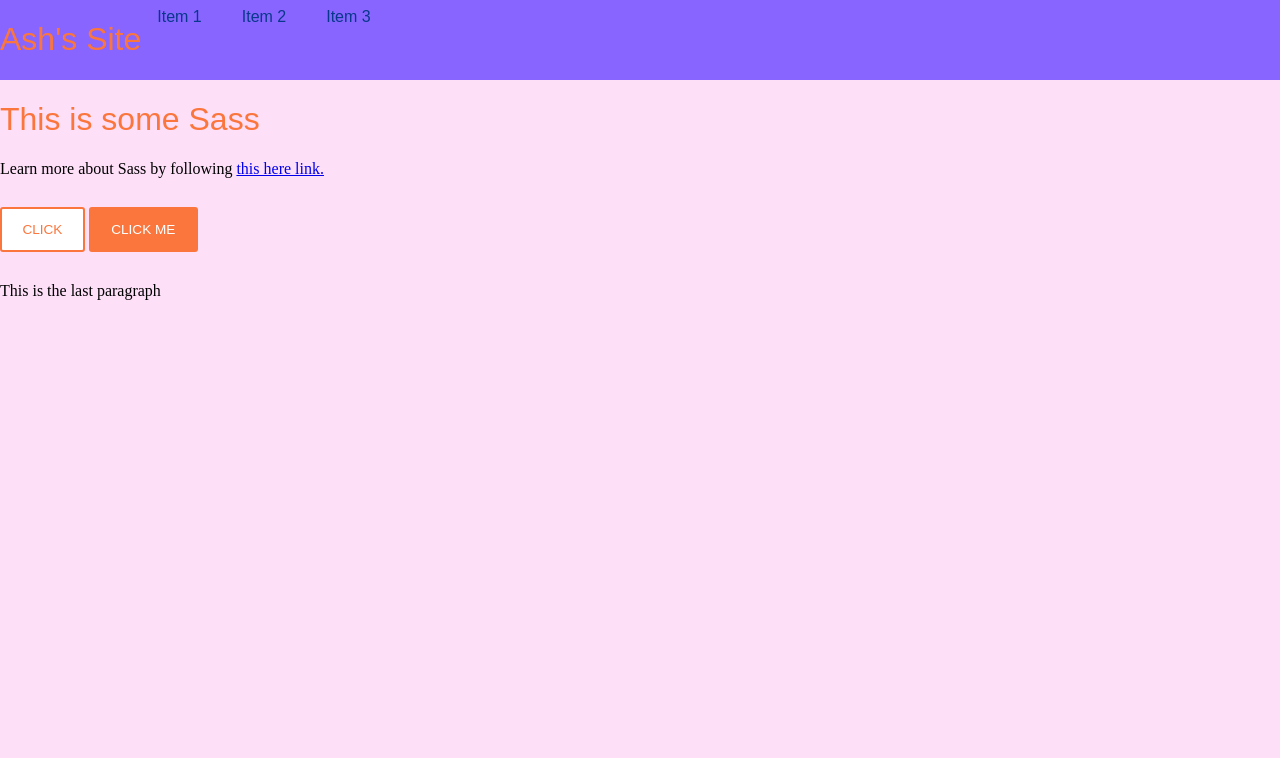
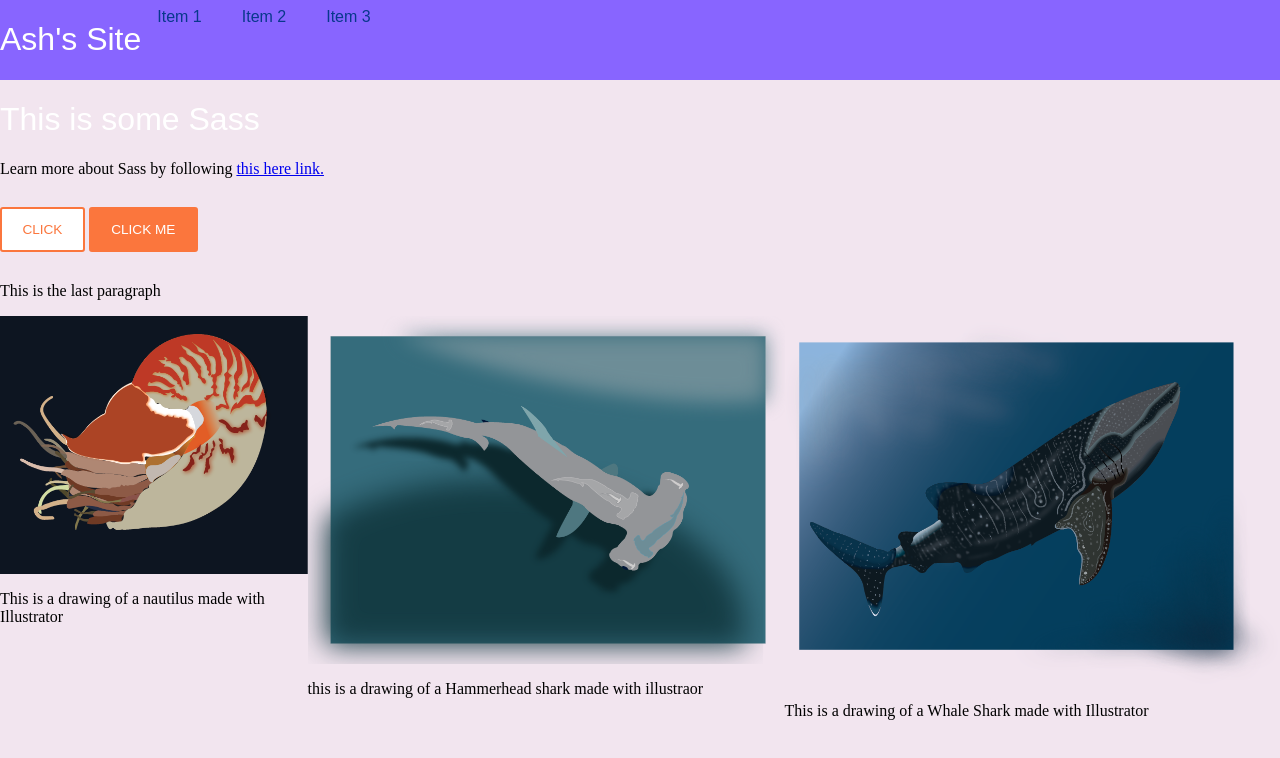
Before and after one commit to ashmcgee/Lab3, a website: page index.html in a window 1280 px wide. Drawn offline with Linux system fonts and the light colour scheme.

Commit message:
added image content, sass folder, updated css

```diff
--- a/index.html
+++ b/index.html
@@ -24,5 +24,20 @@
     <a class="button" href="#">Click</a>
     <a class="button-secondary" href="#">Click Me</a>
     <p>This is the last paragraph</p>
+
+    <div class="images">
+        <div>
+            <img src="Nautilus.png" alt="a daring of a shellfish">
+            <p>This is a drawing of a nautilus made with Illustrator</p>
+        </div>
+        <div>
+            <img src="Hammerhead.png" alt="a drawing of a hammerhead shark">
+            <p>this is a drawing of a Hammerhead shark made with illustraor</p>
+        </div>
+        <div>
+            <img src="WhaleShark.png" alt="a drawing of a whale shark">
+            <p>This is a drawing of a Whale Shark made with Illustrator</p>
+        </div>
+    </div>
 </body>
 </html>
--- /dev/null
+++ b/sass/_image.scss
@@ -0,0 +1,4 @@
+.images {
+     height: 5vh;
+     display: flex;
+}
--- a/sass/_typography.scss
+++ b/sass/_typography.scss
@@ -3,7 +3,7 @@ body {
 }
 h1, h2, h3, h4, h5, h6 {
     font-family: $font__heading;
-    color: $color__orange;
+    color: $color__white;
 }
 h1, h2, h3 {
     font-weight: 100;
--- a/sass/_variables.scss
+++ b/sass/_variables.scss
@@ -7,7 +7,7 @@ $color__purple: #8865FF;
 $color__white: #ffffff;
 $color__block: #000000;
 
-$color__background: #fedff8;
+$color__background: #f2e5ef;
 
 $color__link: $color__blue;
 $color__link-hover: lighten($color__blue, 15%);
--- a/sass/style.scss
+++ b/sass/style.scss
@@ -5,3 +5,4 @@
 @import "buttons";
 @import "base";
 @import "navigation";
+@import "image";
```
Also changed, not shown: Hammerhead.png (added), Nautilus.png (added), WhaleShark.png (added), css/style.css, 1 other file.
